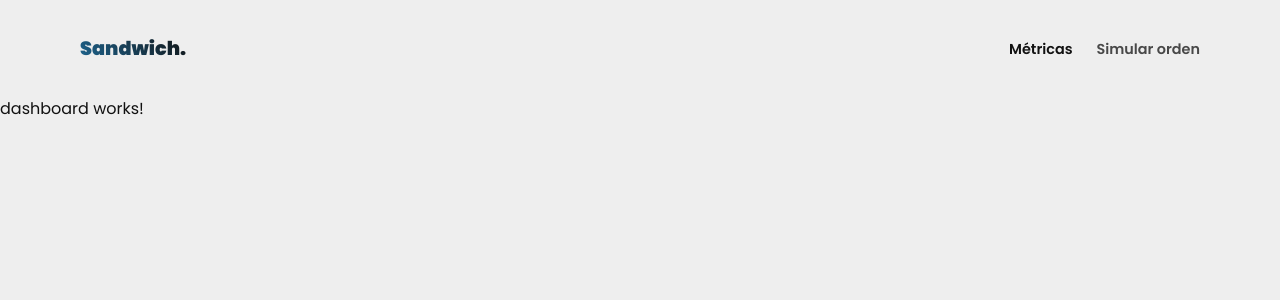
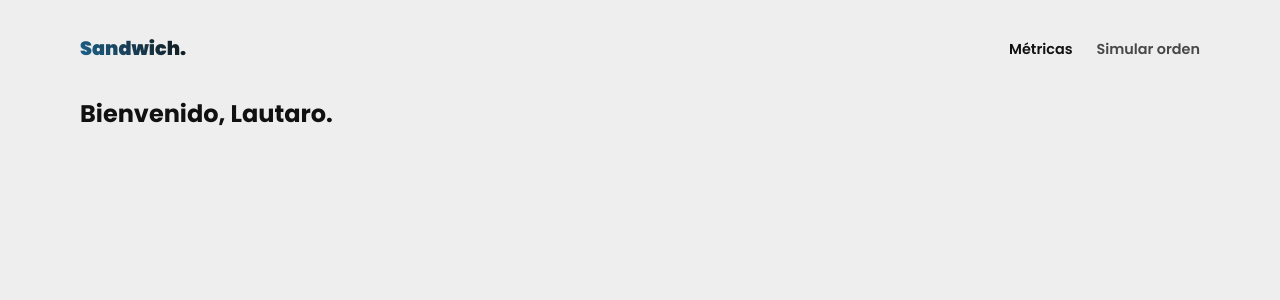
Before and after one commit to lautarok/sandwich-frontend, an Angular app: page /dashboard in a window 1280 px wide. Shown: the top 300 px of the page. Built offline with nearby package versions, Linux system fonts and the light colour scheme.

Commit message:
refactor(dashboard): improve design

```diff
--- a/src/app/features/dashboard/pages/dashboard/dashboard.html
+++ b/src/app/features/dashboard/pages/dashboard/dashboard.html
@@ -1 +1,5 @@
-<p>dashboard works!</p>
+<main>
+    <section class="welcome">
+        <h1>Bienvenido, <span>Lautaro</span>.</h1>
+    </section>
+</main>
--- a/src/app/features/dashboard/pages/dashboard/dashboard.scss
+++ b/src/app/features/dashboard/pages/dashboard/dashboard.scss
@@ -0,0 +1,8 @@
+@use "../../../../../mixins.scss";
+@use "../../../../../variables.scss";
+
+main {
+    width: 100%;
+    min-height: calc(100% - 6rem);
+    @include mixins.container-x-padding;
+}
```
